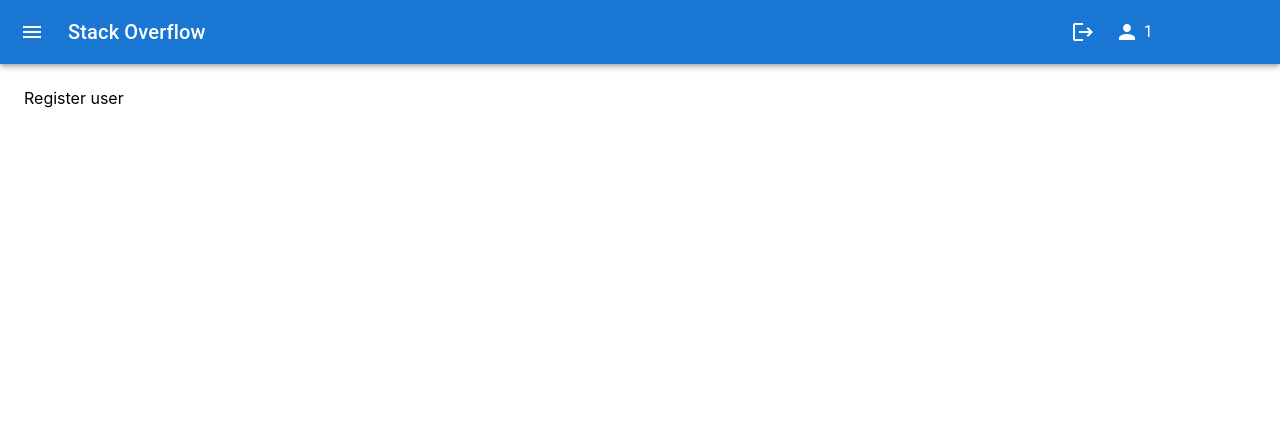
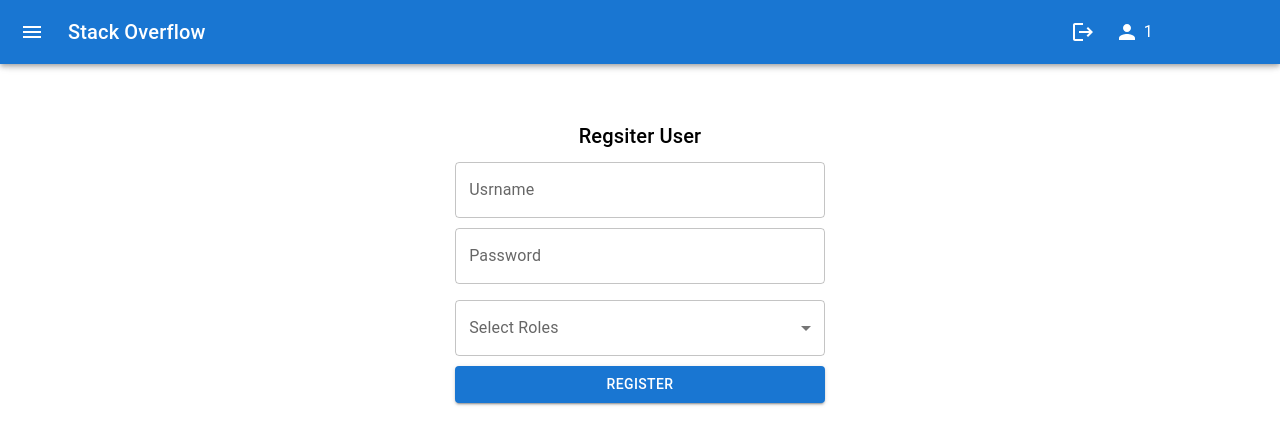
Before and after one commit to Vikas-Kumar56/firststep-graphql-client, a React (Create React App) app: page /register in a window 1280 px wide. Shown: the top 444 px of the page. Built offline with nearby package versions, Linux system fonts and the light colour scheme; sample sign-in values are in the browser's storage.

Commit message:
add reguster user and fix add comment issue

```diff
--- a/src/App.tsx
+++ b/src/App.tsx
@@ -5,6 +5,8 @@ import LoginContainer from "./components/login/LoginContainer";
 import RequireAuth from "./components/common/RequireAuth";
 import PostContainer from "./components/posts/PostContainer";
 import AddPost from "./components/posts/AddPost";
+import RegisterUser from "./components/users/RegisterUser";
+import UnAuthorized from "./components/common/UnAuthorized";
 
 function App() {
   return (
@@ -31,11 +33,8 @@ function App() {
 
         {/* { public route  } */}
         <Route path="/login" element={<LoginContainer />} />
-        <Route path="/register" element={<div>Register user</div>} />
-        <Route
-          path="/unauthorized"
-          element={<div>You dont have required permission</div>}
-        />
+        <Route path="/register" element={<RegisterUser />} />
+        <Route path="/unauthorized" element={<UnAuthorized />} />
       </Route>
     </Routes>
   );
--- a/src/components/common/AuthProvider.tsx
+++ b/src/components/common/AuthProvider.tsx
@@ -1,6 +1,7 @@
 import React, { FC, ReactNode, useEffect, useMemo, useState } from "react";
 import jwt from "jwt-decode";
 import Loader from "./Loader";
+import { log } from "console";
 
 interface Props {
   children: ReactNode;
@@ -33,9 +34,10 @@ const AuthProvider: FC<Props> = ({ children }) => {
         username: decodedToken.sub,
         roles: decodedToken.roles,
       });
+    }
 
-      setLoading(false);
-    }
+    // it should be outside of if condition
+    setLoading(false);
   }, []);
 
   const clearToken = () => {
@@ -61,7 +63,6 @@ const AuthProvider: FC<Props> = ({ children }) => {
     }),
     [user]
   );
-
   return (
     <AuthContext.Provider value={contextValue}>
       <>
--- /dev/null
+++ b/src/components/common/UnAuthorized.tsx
@@ -0,0 +1,11 @@
+import { Alert } from "@mui/material";
+
+const UnAuthorized = () => {
+  return (
+    <Alert sx={{ marginTop: 2 }} severity="error">
+      You dont have required perssion.
+    </Alert>
+  );
+};
+
+export default UnAuthorized;
--- a/src/components/login/LoginContainer.tsx
+++ b/src/components/login/LoginContainer.tsx
@@ -3,7 +3,7 @@ import { useFormik } from "formik";
 import * as yup from "yup";
 import { useLoginMutation } from "../../generated/graphql";
 import Loader from "../common/Loader";
-import { useLocation, useNavigate } from "react-router-dom";
+import { Link, useLocation, useNavigate } from "react-router-dom";
 import { useAuth } from "../common/AuthProvider";
 import { log } from "console";
 import { useEffect } from "react";
@@ -49,7 +49,9 @@ const LoginContainer = () => {
 
   return (
     <Box sx={{ textAlign: "center", marginTop: "2em" }}>
-      <Typography variant="h6">Login</Typography>
+      <Typography variant="h6">
+        Login / <Link to={"/register"}>Register</Link>
+      </Typography>
       <Box sx={{ display: "flex", justifyContent: "center" }}>
         <form
           onSubmit={loginForm.handleSubmit}
--- /dev/null
+++ b/src/components/users/RegisterUser.tsx
@@ -0,0 +1,175 @@
+import { useFormik } from "formik";
+import * as yup from "yup";
+import { useAddUserMutation } from "../../generated/graphql";
+import {
+  Alert,
+  Box,
+  Button,
+  Chip,
+  FormControl,
+  InputLabel,
+  MenuItem,
+  OutlinedInput,
+  Select,
+  TextField,
+  Typography,
+} from "@mui/material";
+import { Theme, useTheme } from "@mui/material/styles";
+import Loader from "../common/Loader";
+import { log } from "console";
+import { useNavigate } from "react-router-dom";
+
+const validationSchema = yup.object({
+  username: yup.string().required("Please Enter username"),
+  password: yup.string().required("Please Enter password"),
+  roles: yup
+    .array()
+    .min(1, "Please select roles")
+    .required("Please select roles"),
+});
+
+function getStyles(name: string, personName: readonly string[], theme: Theme) {
+  return {
+    fontWeight:
+      personName.indexOf(name) === -1
+        ? theme.typography.fontWeightRegular
+        : theme.typography.fontWeightMedium,
+  };
+}
+
+const ITEM_HEIGHT = 48;
+const ITEM_PADDING_TOP = 8;
+const MenuProps = {
+  PaperProps: {
+    style: {
+      maxHeight: ITEM_HEIGHT * 4.5 + ITEM_PADDING_TOP,
+      width: 250,
+    },
+  },
+};
+
+const roles = ["ROLE_ADMIN", "ROLE_VIEWER"];
+
+const RegisterUser = () => {
+  const theme = useTheme();
+  const [adduser, { loading, error }] = useAddUserMutation();
+  const navigate = useNavigate();
+
+  const registerForm = useFormik({
+    initialValues: {
+      username: "",
+      password: "",
+      roles: [],
+    },
+    validationSchema,
+    onSubmit: (values) => {
+      adduser({
+        variables: {
+          name: values.username,
+          password: values.password,
+          roles: values.roles.join(", "),
+        },
+      }).then(() => {
+        navigate("/login");
+      });
+    },
+  });
+
+  console.log(registerForm);
+
+  return (
+    <Box sx={{ textAlign: "center", marginTop: "2em" }}>
+      <Typography variant="h6">Regsiter User</Typography>
+      <Box sx={{ display: "flex", justifyContent: "center" }}>
+        <form
+          onSubmit={registerForm.handleSubmit}
+          style={{ display: "flex", flexDirection: "column", width: "30%" }}
+        >
+          <TextField
+            id="username"
+            name="username"
+            placeholder="Enter username"
+            label="Usrname"
+            sx={{ marginTop: "10px" }}
+            variant="outlined"
+            value={registerForm.values.username}
+            onChange={registerForm.handleChange}
+            onBlur={registerForm.handleBlur}
+            error={
+              registerForm.touched.username &&
+              Boolean(registerForm.errors.username)
+            }
+            helperText={
+              registerForm.touched.username && registerForm.errors.username
+            }
+          />
+          <TextField
+            type="password"
+            id="password"
+            name="password"
+            placeholder="Enter password"
+            label="Password"
+            sx={{ marginTop: "10px" }}
+            variant="outlined"
+            value={registerForm.values.password}
+            onChange={registerForm.handleChange}
+            onBlur={registerForm.handleBlur}
+            error={
+              registerForm.touched.password &&
+              Boolean(registerForm.errors.password)
+            }
+            helperText={
+              registerForm.touched.password && registerForm.errors.password
+            }
+          />
+          <FormControl sx={{ mt: 2, width: "100%" }}>
+            <InputLabel id="roles">Select Roles</InputLabel>
+            <Select
+              labelId="roles"
+              id="roles"
+              name="roles"
+              multiple
+              value={registerForm.values.roles}
+              onChange={registerForm.handleChange}
+              input={
+                <OutlinedInput id="roles-select-multiple-chip" label="Chip" />
+              }
+              renderValue={(selected) => (
+                <Box sx={{ display: "flex", flexWrap: "wrap", gap: 0.5 }}>
+                  {selected.map((value) => (
+                    <Chip key={value} label={value} />
+                  ))}
+                </Box>
+              )}
+              MenuProps={MenuProps}
+              error={
+                registerForm.touched.roles && Boolean(registerForm.errors.roles)
+              }
+            >
+              {roles.map((role) => (
+                <MenuItem
+                  key={role}
+                  value={role}
+                  style={getStyles(role, registerForm.values.roles, theme)}
+                >
+                  {role}
+                </MenuItem>
+              ))}
+            </Select>
+          </FormControl>
+          <Button variant="contained" type="submit" sx={{ marginTop: "10px" }}>
+            Register
+          </Button>
+          {error && (
+            <Alert sx={{ marginTop: 2 }} severity="error">
+              {error.message}, please try again.
+            </Alert>
+          )}
+        </form>
+        <Loader open={loading} />
+      </Box>
+    </Box>
+  );
+};
+
+export default RegisterUser;
--- a/src/generated/graphql.tsx
+++ b/src/generated/graphql.tsx
@@ -172,6 +172,15 @@ export type AddPostsMutationVariables = Exact<{
 
 export type AddPostsMutation = { __typename?: 'Mutation', addPost: { __typename?: 'Post', id: string, title: string } };
 
+export type AddUserMutationVariables = Exact<{
+  name: Scalars['String'];
+  password: Scalars['String'];
+  roles: Scalars['String'];
+}>;
+
+
+export type AddUserMutation = { __typename?: 'Mutation', addUser: string };
+
 export type HelloWorldQueryVariables = Exact<{ [key: string]: never; }>;
 
 
@@ -285,6 +294,39 @@ export function useAddPostsMutation(baseOptions?: Apollo.MutationHookOptions<Add
 export type AddPostsMutationHookResult = ReturnType<typeof useAddPostsMutation>;
 export type AddPostsMutationResult = Apollo.MutationResult<AddPostsMutation>;
 export type AddPostsMutationOptions = Apollo.BaseMutationOptions<AddPostsMutation, AddPostsMutationVariables>;
+export const AddUserDocument = gql`
+    mutation addUser($name: String!, $password: String!, $roles: String!) {
+  addUser(addUserInput: {name: $name, password: $password, roles: $roles})
+}
+    `;
+export type AddUserMutationFn = Apollo.MutationFunction<AddUserMutation, AddUserMutationVariables>;
+
+/**
+ * __useAddUserMutation__
+ *
+ * To run a mutation, you first call `useAddUserMutation` within a React component and pass it any options that fit your needs.
+ * When your component renders, `useAddUserMutation` returns a tuple that includes:
+ * - A mutate function that you can call at any time to execute the mutation
+ * - An object with fields that represent the current status of the mutation's execution
+ *
+ * @param baseOptions options that will be passed into the mutation, supported options are listed on: https://www.apollographql.com/docs/react/api/react-hooks/#options-2;
+ *
+ * @example
+ * const [addUserMutation, { data, loading, error }] = useAddUserMutation({
+ *   variables: {
+ *      name: // value for 'name'
+ *      password: // value for 'password'
+ *      roles: // value for 'roles'
+ *   },
+ * });
+ */
+export function useAddUserMutation(baseOptions?: Apollo.MutationHookOptions<AddUserMutation, AddUserMutationVariables>) {
+        const options = {...defaultOptions, ...baseOptions}
+        return Apollo.useMutation<AddUserMutation, AddUserMutationVariables>(AddUserDocument, options);
+      }
+export type AddUserMutationHookResult = ReturnType<typeof useAddUserMutation>;
+export type AddUserMutationResult = Apollo.MutationResult<AddUserMutation>;
+export type AddUserMutationOptions = Apollo.BaseMutationOptions<AddUserMutation, AddUserMutationVariables>;
 export const HelloWorldDocument = gql`
     query HelloWorld {
   helloworld
```
Also changed, not shown: 1 other file (tests, documents, lock files or other folders).
